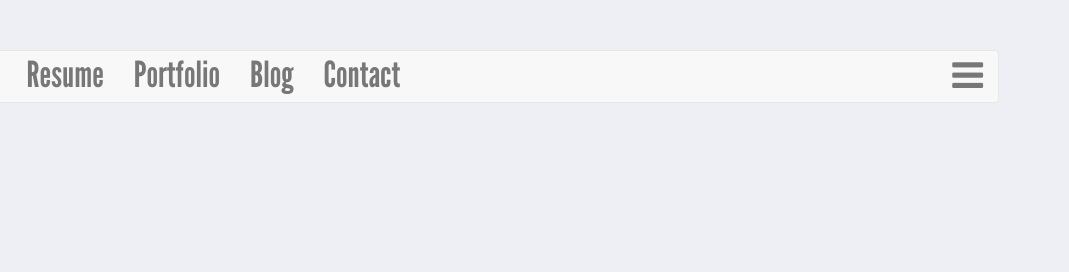
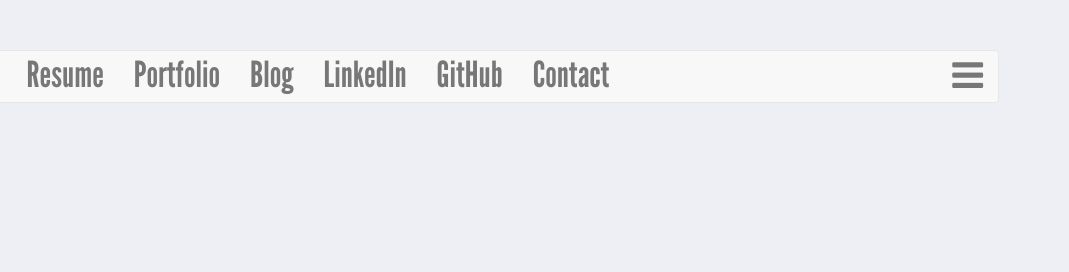
Before and after one commit to scrisenbery/scrisenbery.net, a plain HTML site: page index.html in a window 1280 px wide. Shown: the full height of the page, 211-1280 px from the left. Drawn offline with Linux system fonts and the light colour scheme.

Commit message:
Added LinkedIn & GitHub Navbar links

```diff
--- a/index.html
+++ b/index.html
@@ -17,6 +17,7 @@
 
     <div class="container">
 
+        <!--NAVBAR-->
         <nav class="navbar navbar-default sc-navbar">
             <div class="container-fluid">
                 <div class="navbar-header">
@@ -35,6 +36,8 @@
                         <li><a href="#">Resume</a></li>
                         <li><a href="#">Portfolio</a></li>
                         <li><a href="#">Blog</a></li>
+                        <li><a href="https://www.linkedin.com/in/scottcrisenbery">LinkedIn</a></li>
+                        <li><a href="https://github.com/scrisenbery">GitHub</a></li>
                         <li><a href="#">Contact</a></li>
 
                     </ul>
```
